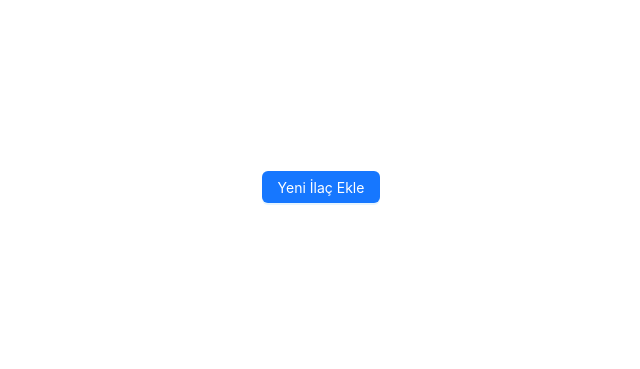
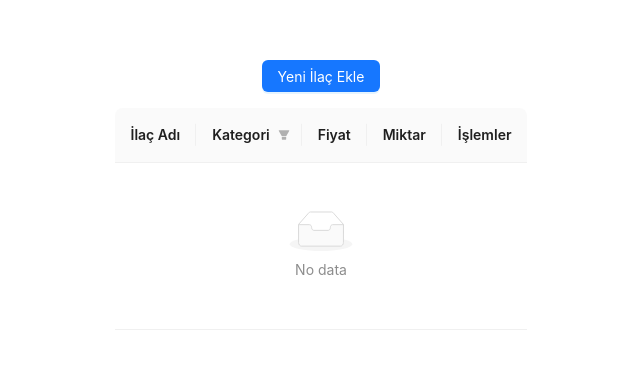
Before and after one commit to Egemen-Bengi/Eczane-Proje, a React (Vite) app in the folder Eczane-Proje/: page / in a window 1280 px wide. Shown: the part 205-574 px from the top of the page, without its empty margins (319-959 px from the left). Built offline with nearby package versions, Linux system fonts and the light colour scheme.

Commit message:
ilaç tablosu yapıldı

```diff
--- a/Eczane-Proje/src/App.jsx
+++ b/Eczane-Proje/src/App.jsx
@@ -1,8 +1,9 @@
 import './App.css'
 import BengiEczane from './components/BengiEczane'
+import GetMedicine from './components/getMedicine'
 
 function App() {
-  return <BengiEczane medicinesData={""}></BengiEczane>
+  return <BengiEczane medicinesData={""}></BengiEczane>//<GetMedicine></GetMedicine>
 }
 
 export default App
--- a/Eczane-Proje/src/components/BengiEczane.jsx
+++ b/Eczane-Proje/src/components/BengiEczane.jsx
@@ -1,15 +1,14 @@
 import React, { useEffect, useState } from 'react';
 import { Table, Button, Modal, Input, Form } from 'antd';
 
-const BengiEczane = ({medicinesData}) => {
+const BengiEczane = ({ medicinesData }) => {
     const [medicines, setMedicines] = useState([]);
-    const [newMedicine, setNewMedicine] = useState({name: '', category: '', price: '', stock: ''});
+    const [cart, setCart] = useState([]);
+    const [newMedicine, setNewMedicine] = useState({ name: '', category: '', price: '', stock: '' });
     const [isModalVisible, setIsModalVisible] = useState(false);
 
-
-
     useEffect(() => {
-        if(medicinesData && medicinesData.length > 0) {
+        if (medicinesData && medicinesData.length > 0) {
             setMedicines(medicinesData);
         }
     }, [medicinesData]);
@@ -18,8 +17,7 @@ const BengiEczane = ({medicinesData}) => {
         setIsModalVisible(true);
     };
 
-    const handleOk = () => {
-        console.log(newMedicine);
+    const handleOk = async () => {
         const POST = () => {
             var myHeaders = new Headers();
             myHeaders.append("Content-Type", "application/json");
@@ -44,31 +42,77 @@ const BengiEczane = ({medicinesData}) => {
         setMedicines([...medicines, newMedicine]);
         setNewMedicine({name: '', category: '', price: '', stock: ''});
         setIsModalVisible(false);
-    }
+    };
 
     const handleCancel = () => {
         setIsModalVisible(false);
-    }
+    };
 
     const handleNewMedicineInputChange = (event) => {
         const { name, value } = event.target;
 
-        if((name === 'price' || name === 'stock') && value < 0){
+        if ((name === 'price' || name === 'stock') && value < 0) {
             return;
         }
 
         setNewMedicine({ ...newMedicine, [name]: value });
+    };
+
+    const addToCart = (selectedMedicine) => {
+        if(cart.length === 0){
+            setCart([selectedMedicine])
+        } else {
+            setCart([ ...cart, selectedMedicine])
+        }
     }
 
-    const addToCart = (medicine) => {
-
-    }
+    const columns = [
+        {
+            title: 'İlaç Adı',
+            dataIndex: 'ilaçAdı',
+            key: 'ilaçAdı',
+        },
+        {
+            title: 'Kategori',
+            dataIndex: 'ilaçTürü',
+            key: 'ilaçTürü',
+            filters: [
+                { text: 'Ağrı Kesici', value: 'Ağrı Kesici' },
+                { text: 'Antibiyotik', value: 'Antibiyotik' },
+                { text: 'Soğuk Algınlığı', value: 'Soğuk Algınlığı' },
+                { text: 'Vitamin', value: 'Vitamin' },
+                { text: 'Bebek Bezi', value: 'Bebek Bezi' },
+            ],
+        },
+        {
+            title: 'Fiyat',
+            dataIndex: 'fiyatı',
+            key: 'fiyatı',
+            render: (text) => `${text} TL`
+        },
+        {
+            title: 'Miktar',
+            dataIndex: 'stokBilgisi',
+            key: 'stokBilgisi',
+        },
+        {
+            title: 'İşlemler',
+            key: 'action',
+            render: (_, record) => (
+                <Button onClick={() => addToCart(record)}>
+                    Sepete Ekle
+                </Button>
+            ),
+        },
+    ];
 
     return (
         <div>
             <Button type="primary" onClick={showModal} style={{ marginBottom: '16px' }}>
                 Yeni İlaç Ekle
             </Button>
+
+            <Table columns={columns} dataSource={medicines} rowKey="row_id" />
 
             <Modal
                 title="Yeni İlaç Ekle"
@@ -84,7 +128,7 @@ const BengiEczane = ({medicinesData}) => {
                             name="name"
                             value={newMedicine.name}
                             onChange={handleNewMedicineInputChange}
-                        placeholder="İlaç adını girin ör: vermidon"
+                            placeholder="İlaç adını girin ör: Vermidon"
                         />
                     </Form.Item>
                     <Form.Item label="Kategori">
@@ -92,15 +136,15 @@ const BengiEczane = ({medicinesData}) => {
                             name="category"
                             value={newMedicine.category}
                             onChange={handleNewMedicineInputChange}
-                        placeholder="Kategori girin ör: ağrı kesici"
+                            placeholder="Kategori girin ör: Ağrı Kesici"
                         />
                     </Form.Item>
-                    <Form.Item label="fiyat">
+                    <Form.Item label="Fiyat">
                         <Input
                             name="price"
                             value={newMedicine.price}
                             onChange={handleNewMedicineInputChange}
-                        placeholder="fiyat girin ör: 10"
+                            placeholder="Fiyat girin ör: 10"
                             type="number"
                         />
                     </Form.Item>
@@ -110,13 +154,13 @@ const BengiEczane = ({medicinesData}) => {
                             value={newMedicine.stock}
                             onChange={handleNewMedicineInputChange}
                             placeholder="Miktarı girin ör: 100"
-                        type='number'
+                            type="number"
                         />
                     </Form.Item>
                 </Form>
             </Modal>
         </div>
-    )
-}
+    );
+};
 
 export default BengiEczane;
--- a/Eczane-Proje/src/components/getMedicine.jsx
+++ b/Eczane-Proje/src/components/getMedicine.jsx
@@ -1,4 +1,5 @@
 import React, {useEffect, useState} from "react";
+import BengiEczane from "./BengiEczane";
 
 const API_URL = "https://v1.nocodeapi.com/bengi/google_sheets/CNbzVtWjswSphVic";
 
@@ -36,7 +37,7 @@ const GetMedicine = () => {
         fetchData();
     }, []);
 
-    // return <BengiEczane medicines={medicines} />;
+    return <BengiEczane medicinesData={medicines}></BengiEczane>
 };
 
 export default GetMedicine;
```
Lines whose indentation alone changed are shown as unchanged.
